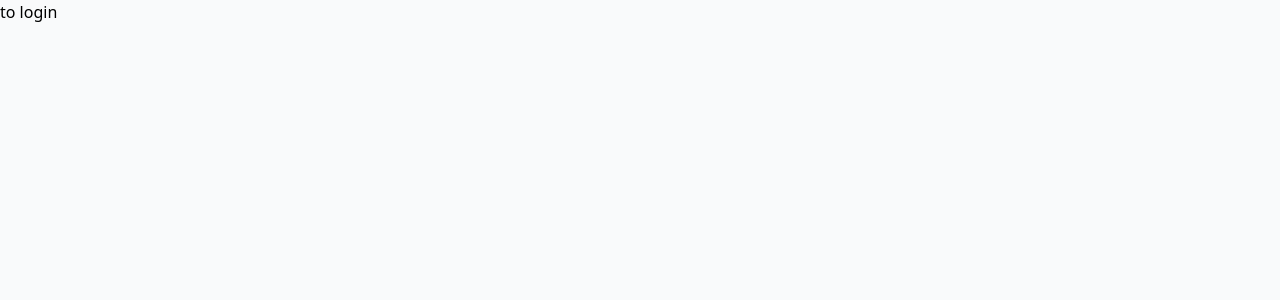
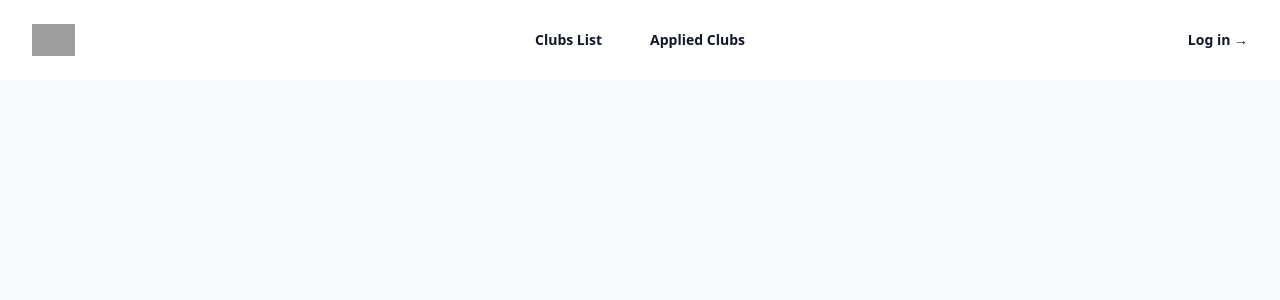
Before and after one commit to twothicc/matchub, a React (Create React App) app: page / in a window 1280 px wide. Shown: the top 300 px of the page. Built offline with nearby package versions, Linux system fonts and the light colour scheme; grey boxes are pictures that could not be loaded.

Commit message:
Add home page header

```diff
--- a/src/pages/App.css
+++ /dev/null
@@ -1,38 +0,0 @@
-.App {
-  text-align: center;
-}
-
-.App-logo {
-  height: 40vmin;
-  pointer-events: none;
-}
-
-@media (prefers-reduced-motion: no-preference) {
-  .App-logo {
-    animation: App-logo-spin infinite 20s linear;
-  }
-}
-
-.App-header {
-  background-color: #282c34;
-  min-height: 100vh;
-  display: flex;
-  flex-direction: column;
-  align-items: center;
-  justify-content: center;
-  font-size: calc(10px + 2vmin);
-  color: white;
-}
-
-.App-link {
-  color: #61dafb;
-}
-
-@keyframes App-logo-spin {
-  from {
-    transform: rotate(0deg);
-  }
-  to {
-    transform: rotate(360deg);
-  }
-}
--- a/src/pages/App.tsx
+++ b/src/pages/App.tsx
@@ -1,11 +1,32 @@
-import { Link } from 'react-router-dom';
-import './App.css';
+import { Link } from 'react-router-dom'
 
 function App() {
   return (
     <html className="min-h-screen h-full bg-gray-50">
       <body className="min-h-screen h-full">
-        <Link to={`login`}>to login</Link>
+        <header className="bg-white">
+          <nav className="mx-auto flex max-w-7xl items-center justify-between p-6 lg:px-8" aria-label="Global">
+            <div className="flex lg:flex-1">
+              <a href="#" className="-m-1.5 p-1.5">
+                <span className="sr-only">Your Company</span>
+                <img className="h-8 w-auto" src="https://tailwindui.com/img/logos/mark.svg?color=indigo&shade=600" alt="" />
+              </a>
+            </div>
+            <div className="hidden lg:flex lg:gap-x-12">
+              <Link to="clubs" className="text-sm font-semibold leading-6 text-gray-900">
+                Clubs List
+              </Link>
+              <Link to="applied" className="text-sm font-semibold leading-6 text-gray-900">
+                Applied Clubs
+              </Link>
+            </div>
+            <div className="hidden lg:flex lg:flex-1 lg:justify-end">
+              <Link to="login" className="text-sm font-semibold leading-6 text-gray-900">
+                Log in <span aria-hidden="true">&rarr;</span>
+              </Link>
+            </div>
+          </nav>
+        </header>
       </body>
   </html>
   );
```
